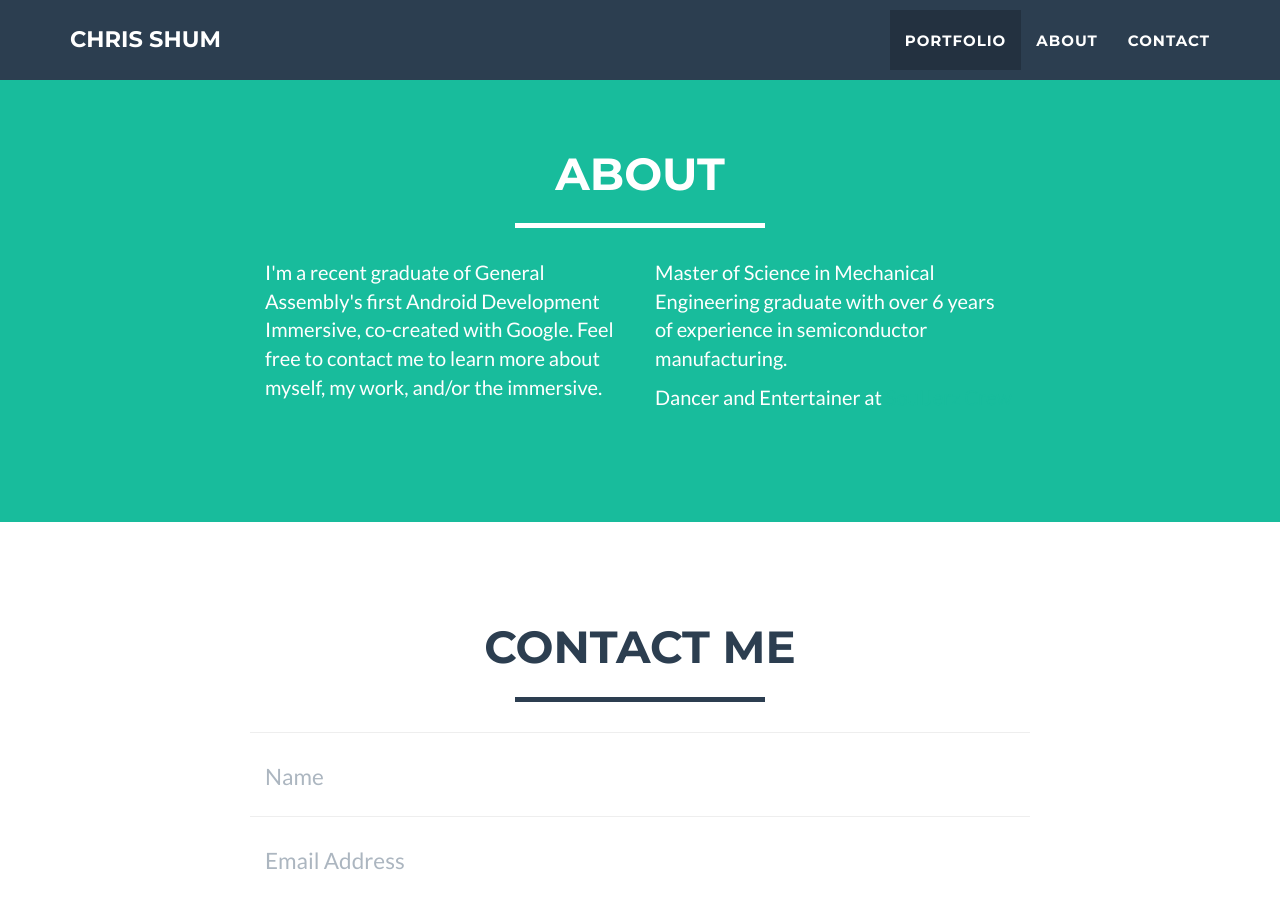
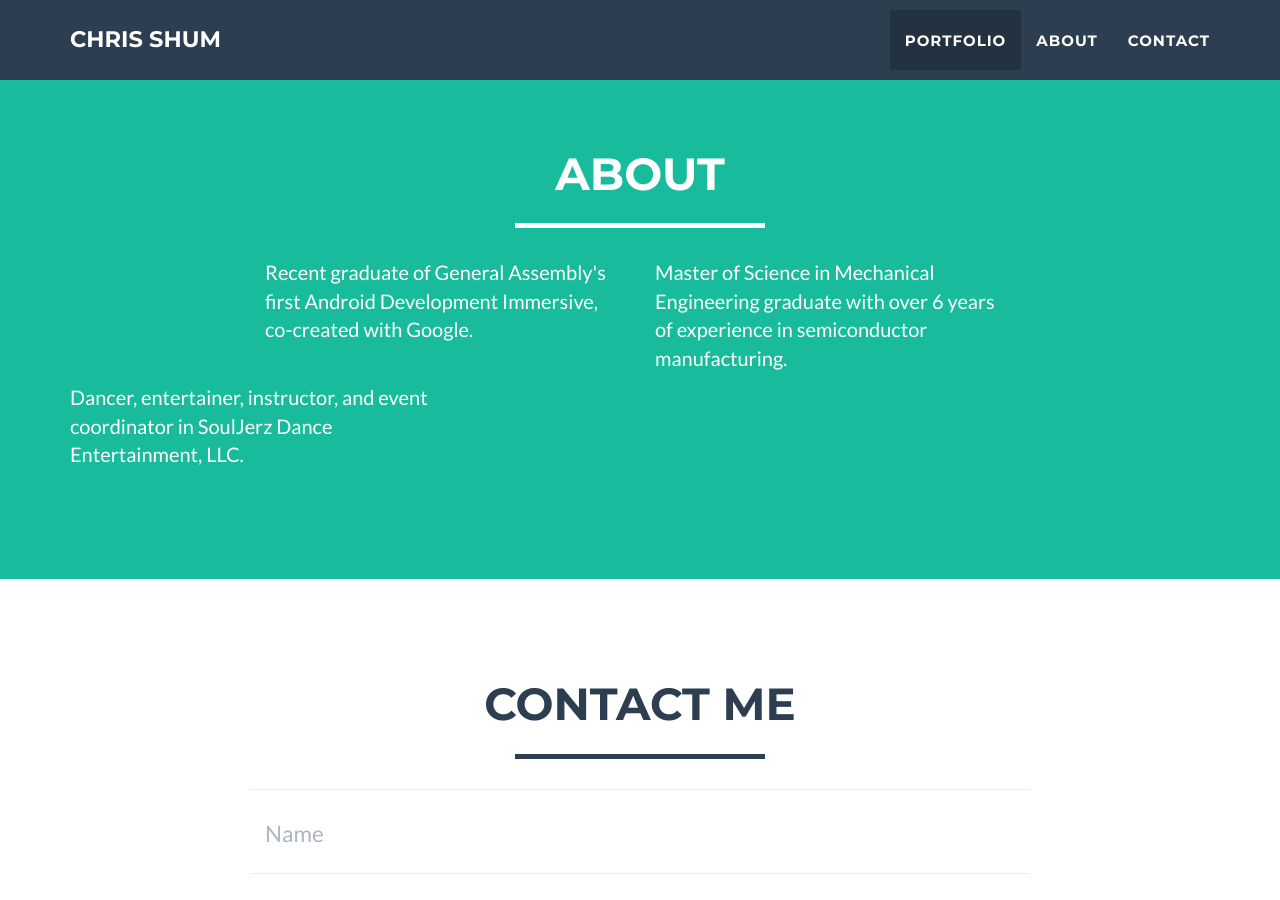
Before and after one commit to chris-shum/backup.chris-shum.github.io, a Jekyll site: the page built from index.html, in a window 1280 px wide and 900 px high, scrolled down 1610 px. Built offline with Jekyll 4.4.1, drawn with Linux system fonts in a browser that asks for light colours.

Commit message:
Update about.html

```diff
--- a/_includes/about.html
+++ b/_includes/about.html
@@ -9,14 +9,13 @@
             </div>
             <div class="row">
                 <div class="col-lg-4 col-lg-offset-2">
-                    <p>I'm a recent graduate of General Assembly's first Android Development Immersive, co-created with Google.  Feel free to contact me to learn more about myself, my work, and/or the immersive.
-</p>
+                    <p>Recent graduate of General Assembly's first Android Development Immersive, co-created with Google.</p>
                 </div>
                 <div class="col-lg-4">
                     <p>Master of Science in Mechanical Engineering graduate with over 6 years of experience in semiconductor manufacturing.</p>
                 </div>
                 <div class="col-lg-4">
-                    <p>Dancer and Entertainer at <a href="http://www.souljerzcrew.com/">SoulJerz Crew</a></p>
+                    <p>Dancer, entertainer, instructor, and event coordinator in SoulJerz Dance Entertainment, LLC.</p>
                 </div>
             </div>
         </div>
```
